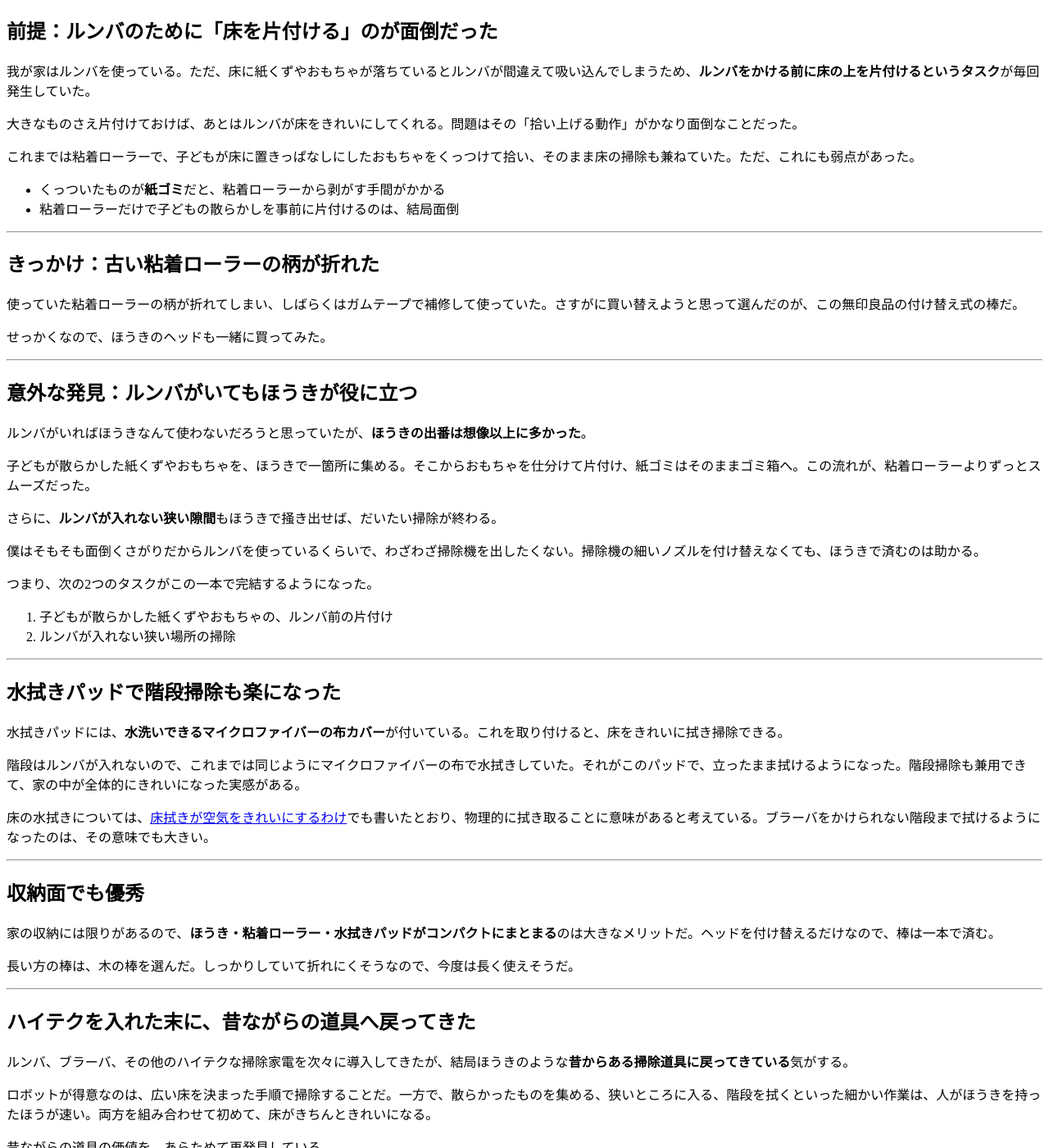
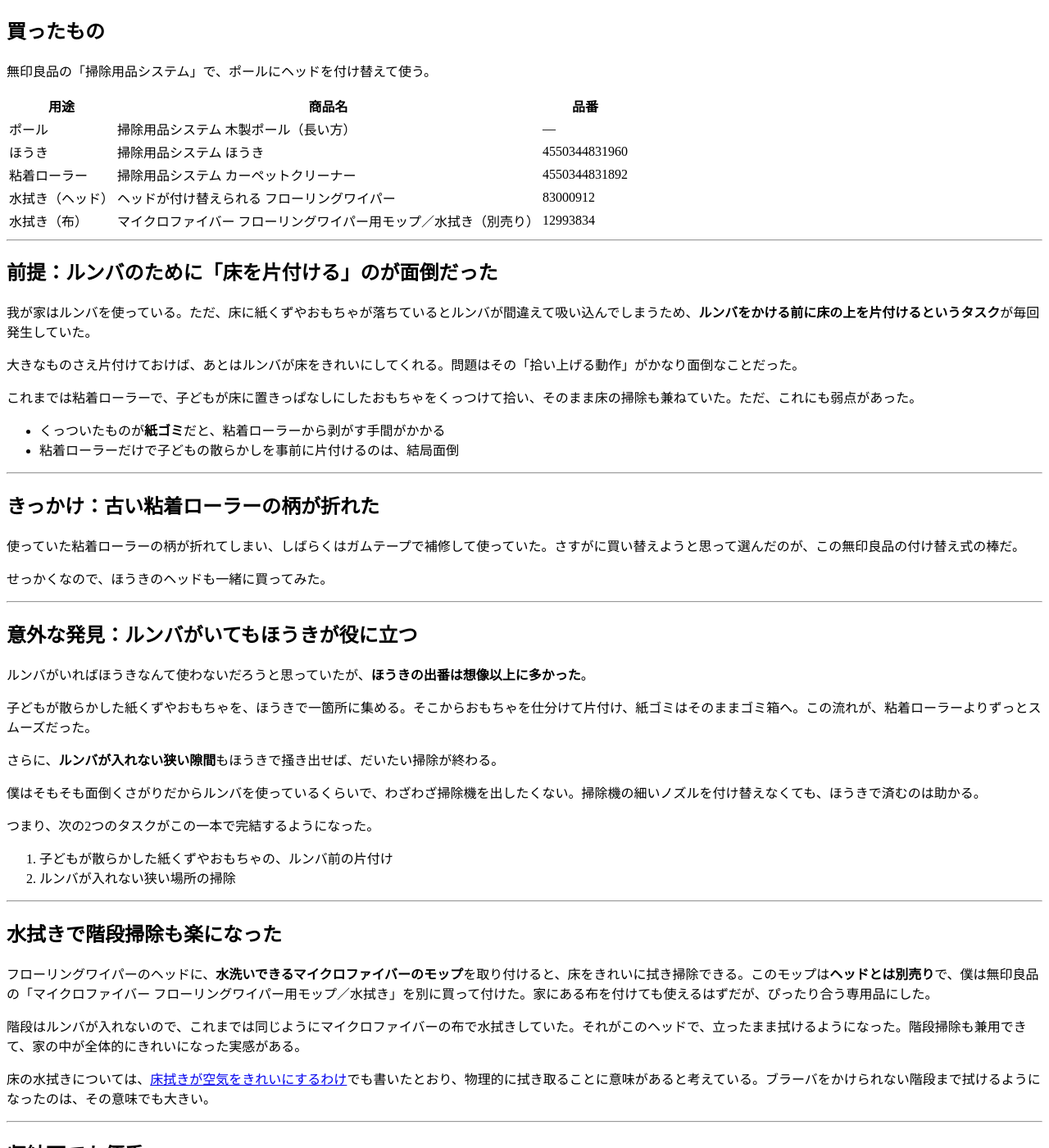
Before and after one commit to yossato/articles, a Jekyll site: the page built from _posts/2026-11-16-muji-broom-roller-pad-stick.md, in a window 1280 px wide and 1400 px high, scrolled down 347 px. Shown: the whole window at 82% size. Built offline with Jekyll 4.4.1, drawn with Linux system fonts in a browser that asks for light colours; some of the changed text lies outside the part shown.

Commit message:
無印良品記事に商品名・品番を追記し、水拭きモップが別売りである点を修正
Co-Authored-By: Claude Sonnet 5.5 <noreply@anthropic.com>
Claude-Session: https://claude.ai/code/session_01WBBc6U2p8UYSKQeLGHMLGF

```diff
--- a/_posts/2026-11-16-muji-broom-roller-pad-stick.md
+++ b/_posts/2026-11-16-muji-broom-roller-pad-stick.md
@@ -11,9 +11,23 @@ description: "無印良品の付け替え式の掃除棒（ほうき・粘着ロ
 
 ## はじめに：感動したので書いておく
 
-無印良品で、**ほうき・粘着ローラー・床の水拭きパッドを一本の棒で付け替えられる掃除道具**が売っている。棒の長さは2種類（木の棒とプラスチックの棒）あり、ヘッドを取り替えるだけで用途が変わる。
+無印良品で、**ほうき・粘着ローラー・床の水拭きを一本の棒で付け替えられる掃除道具**が売っている。棒の長さは2種類（木の棒とプラスチックの棒）あり、ヘッドを取り替えるだけで用途が変わる。
 
 使ってみたら想像以上に良かったので、感想を残しておく。
+
+---
+
+## 買ったもの
+
+無印良品の「掃除用品システム」で、ポールにヘッドを付け替えて使う。
+
+| 用途 | 商品名 | 品番 |
+|---|---|---|
+| ポール | 掃除用品システム 木製ポール（長い方） | ― |
+| ほうき | 掃除用品システム ほうき | 4550344831960 |
+| 粘着ローラー | 掃除用品システム カーペットクリーナー | 4550344831892 |
+| 水拭き（ヘッド） | ヘッドが付け替えられる フローリングワイパー | 83000912 |
+| 水拭き（布） | マイクロファイバー フローリングワイパー用モップ／水拭き（別売り） | 12993834 |
 
 ---
 
@@ -55,11 +69,11 @@ description: "無印良品の付け替え式の掃除棒（ほうき・粘着ロ
 
 ---
 
-## 水拭きパッドで階段掃除も楽になった
+## 水拭きで階段掃除も楽になった
 
-水拭きパッドには、**水洗いできるマイクロファイバーの布カバー**が付いている。これを取り付けると、床をきれいに拭き掃除できる。
+フローリングワイパーのヘッドに、**水洗いできるマイクロファイバーのモップ**を取り付けると、床をきれいに拭き掃除できる。このモップは**ヘッドとは別売り**で、僕は無印良品の「マイクロファイバー フローリングワイパー用モップ／水拭き」を別に買って付けた。家にある布を付けても使えるはずだが、ぴったり合う専用品にした。
 
-階段はルンバが入れないので、これまでは同じようにマイクロファイバーの布で水拭きしていた。それがこのパッドで、立ったまま拭けるようになった。階段掃除も兼用できて、家の中が全体的にきれいになった実感がある。
+階段はルンバが入れないので、これまでは同じようにマイクロファイバーの布で水拭きしていた。それがこのヘッドで、立ったまま拭けるようになった。階段掃除も兼用できて、家の中が全体的にきれいになった実感がある。
 
 床の水拭きについては、[床拭きが空気をきれいにするわけ](./20260807_floor-mopping-air-filter.html)でも書いたとおり、物理的に拭き取ることに意味があると考えている。ブラーバをかけられない階段まで拭けるようになったのは、その意味でも大きい。
 
@@ -88,6 +102,6 @@ description: "無印良品の付け替え式の掃除棒（ほうき・粘着ロ
 - 無印良品の付け替え式の棒は、ほうき・粘着ローラー・水拭きパッドを一本で使い分けられる
 - ルンバをかける前の「紙くずやおもちゃの片付け」は、粘着ローラーよりほうきのほうがスムーズだった
 - ルンバが入れない狭い隙間は、ほうきで掃除機を出さずに済む
-- 水拭きパッド（マイクロファイバーのカバー付き）で、階段掃除も兼用できる
+- フローリングワイパーのヘッドに別売りのマイクロファイバーモップを付ければ、階段掃除も兼用できる
 - コンパクトに収納でき、木の長い棒は丈夫で長持ちしそう
 - ハイテク家電と昔ながらの道具は、組み合わせて使うのがいちばん効く
```
